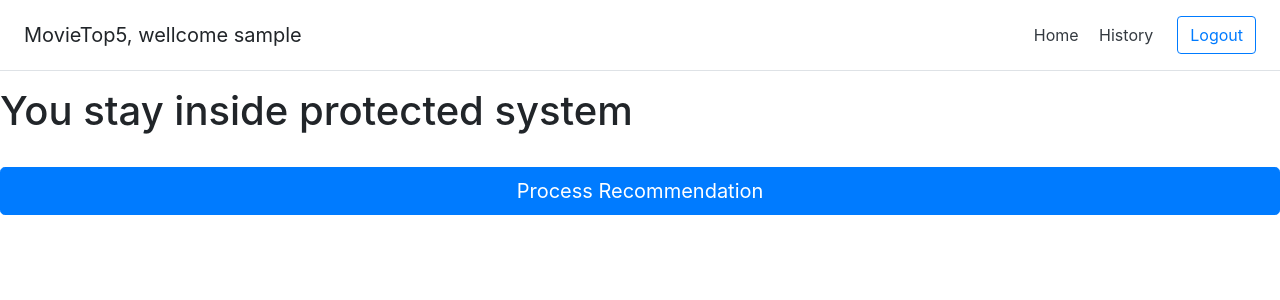
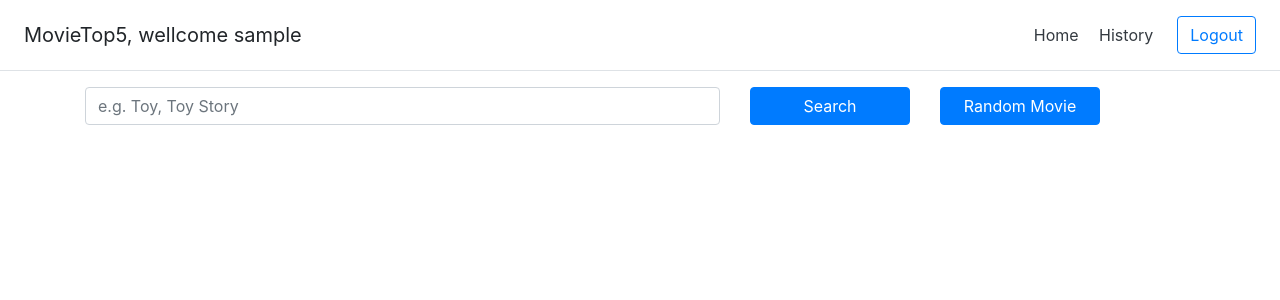
Before and after one commit to philcoder/poc_movie_recommendation, a Flask app: page /webui/home in a window 1280 px wide. Shown: the top 300 px of the page. Run offline with Flask 2, Linux system fonts and the light colour scheme; the visitor is signed in with stand-in values (Sample User, id 1); data comes from the database, SQL or seed files in the repository; some libraries are stand-ins or nearby versions.

Commit message:
create html ui for movie recomendation

```diff
--- a/ml-service/app/engine.py
+++ b/ml-service/app/engine.py
@@ -24,14 +24,8 @@ class Engine:
         print(" [x] Done")
 
     def loadMovieLensDataset(self):
-        u_cols = ['user_id', 'age', 'sex', 'occupation', 'zip_code']
-        self.users = pd.read_csv('app/dataset/u.user', sep='|', names=u_cols,encoding='latin-1')
         r_cols = ['user_id', 'movie_id', 'rating', 'unix_timestamp']
         self.ratings = pd.read_csv('app/dataset/u.data', sep='\t', names=r_cols,encoding='latin-1')
-        i_cols = ['movie id', 'movie title' ,'release date','video release date', 'IMDb URL', 'unknown', 'Action', 'Adventure','Animation',
-        'Children\'s', 'Comedy', 'Crime', 'Documentary', 'Drama', 'Fantasy','Film-Noir', 'Horror', 'Musical', 'Mystery', 'Romance', 'Sci-Fi',
-            'Thriller', 'War', 'Western']
-        self.items = pd.read_csv('app/dataset/u.item', sep='|', names=i_cols,encoding='latin-1')
 
     def collaborativeFilteringModel(self):
         print(type(self.ratings))
--- a/web/app/dao.py
+++ b/web/app/dao.py
@@ -26,6 +26,9 @@ class UserDao():
 
     def getUserByUsername(self, username):
         return User.query.filter_by(username=username).first()
+
+    def getUserById(self, id):
+        return User.query.get(id)
 
     def count(self):
         return User.query.count()
@@ -62,3 +65,22 @@ class MovieDao():
             print(e)
             db.session.rollback()
             return -1
+
+    def getMovieByName(self, name):
+        sql = "%{}%".format(name)
+        return Movie.query.filter(Movie.title.like(sql)).all()
+
+    def getMovieById(self, id):
+        return Movie.query.get(id)
+
+class UserRating():
+    def add(self, userRating):
+        try:
+            db.session.add(userRating)
+            db.session.commit()
+        except Exception as e:
+            print(e)
+            db.session.rollback()
+
+    def listAll(self):
+        print("list all UR")
--- a/web/app/models.py
+++ b/web/app/models.py
@@ -16,7 +16,8 @@ class User(UserMixin, db.Model):
     username = db.Column(db.String(15), index=True, unique=True)
     password_hash = db.Column('pw', db.String(128))
     userrole = db.Column(db.String(5))
-    #posts = db.relationship('Post', backref='author', lazy='dynamic')
+
+    ratings = db.relationship('UserRating', backref='user_rating', lazy='dynamic')
 
     def set_password(self, password):
         self.password_hash = generate_password_hash(password)
@@ -26,6 +27,30 @@ class User(UserMixin, db.Model):
 
     def __repr__(self):
         return '<User {}>'.format(self.username)
+
+class UserRating(db.Model):
+    __tablename__ = "user_rating"
+    id = db.Column(db.Integer, primary_key=True)
+    user_id = db.Column(db.Integer, db.ForeignKey('user.id'))
+    movie_id = db.Column(db.Integer, db.ForeignKey('movie.id'))
+    rating = db.Column(db.Integer)
+
+    suggest_movies = db.relationship('SuggestMovies', backref='suggest_movies', lazy='dynamic') # lazy only be used with one-to-many
+    movie = db.relationship('Movie', backref='user_rating_movie') # one-to-one
+
+    def __repr__(self):
+        return '<UserRating user_id={}, movie_id={} rating={}>'.format(self.user_id, self.movie_id, self.rating)
+
+class SuggestMovies(db.Model):
+    __tablename__ = "suggest_movies"
+    id = db.Column(db.Integer, primary_key=True)
+    rating_id = db.Column(db.Integer, db.ForeignKey('user_rating.id'))
+    movie_id = db.Column(db.Integer, db.ForeignKey('movie.id'))
+
+    movie = db.relationship('Movie', backref='suggest_movies_movie')
+
+    def __repr__(self):
+        return '<SuggestMovies rating_id={}, movie={}>'.format(self.rating_id, self.movie)
 
 
 class Movie(db.Model):
--- a/web/app/routes.py
+++ b/web/app/routes.py
@@ -2,13 +2,15 @@ from flask import render_template, flash, redirect, url_for, request, jsonify
 from werkzeug.urls import url_parse
 from flask_login import login_required, logout_user, current_user, login_user
 
+import random
+
 from app import app
 from app.forms import LoginForm, RegisterLoginForm
-from app.models import User
-from app.dao import UserDao
+from app.dao import UserDao, MovieDao
 from app.services import Publisher
 
 userDao = UserDao()
+movieDao = MovieDao()
 
 '''
 route exemple: http://localhost:16000/webui
@@ -69,13 +71,54 @@ def register():
 @app.route('/webui/home')
 @login_required
 def home():
-    user = User.query.get(current_user.get_id())
+    user = userDao.getUserById(current_user.get_id())
     import datetime
     userdata = {
         'username' : user.username,
         'date' : datetime.datetime.utcnow()
     }
     return render_template('home.html', data=userdata)
+
+@app.route('/webui/searchMovie', methods=['POST'])
+def search_movie_button():
+    content = request.get_json()
+    movies = movieDao.getMovieByName(content["movie_name"])
+    if len(movies) != 0:
+        moviePayload = []
+        for movie in movies:
+            moviePayload.append(
+                {
+                    'title' : movie.title,
+                    'release_date' : movie.release_date,
+                    'genres' : movie.genres,
+                }
+            )
+
+        response = {}
+        response['status'] = 'ok'
+        response['movies'] = moviePayload[0]
+
+        return jsonify(response)
+    else:
+        return jsonify({
+            'status' : 'not_found'
+        })
+
+@app.route('/webui/randomMovie', methods=['GET'])
+def random_movie_button():
+    movieId = random.randint(1,1600)
+    movie = movieDao.getMovieById(movieId)
+
+    response = {}
+    response['status'] = 'ok'
+    response['movies'] = {
+        'title' : movie.title,
+        'release_date' : movie.release_date,
+        'genres' : movie.genres,
+    }
+
+    return jsonify(response)
+
 
 @app.route('/webui/recommendation', methods=['POST'])
 def sent_recommendation_button():
--- /dev/null
+++ b/web/app/static/css/pages/home.css
@@ -0,0 +1,5 @@
+
+.content_movie{
+    background-color: #f8f8f8;
+
+}
--- a/web/app/static/js/pages/home.js
+++ b/web/app/static/js/pages/home.js
@@ -1,5 +1,53 @@
 
-function executeProcess(){
+function searchMovie(){
+    var data = {
+        movie_name: $('#movie_search').val(),
+    }
+
+    $.ajax({
+        async: true,
+        url: '/webui/searchMovie',
+        method: 'POST',
+        contentType: "application/json; charset=utf-8",
+        dataType: 'json',
+        data: JSON.stringify(data),
+        success: function(serverData){
+            if(serverData.status === "ok"){
+                populateMovieContent(serverData)
+            }
+        }
+    })
+}
+
+function randomMovie(){
+    $.ajax({
+        async: true,
+        url: '/webui/randomMovie',
+        method: 'GET',
+        success: function(serverData){
+            //console.log(serverData)
+            if(serverData.status === "ok"){
+                populateMovieContent(serverData)
+            }
+        }
+    })
+}
+
+function populateMovieContent(serverData){
+    $("#movie_title").text(serverData.movies.title);
+    $("#movie_release").text(serverData.movies.release_date);
+    $("#movie_genres").text(serverData.movies.genres);
+    $("#movie_content").show();
+}
+
+
+
+
+
+
+
+
+function recommendationProcess(){
     var data = {
         type: "movie",
         tags: ["action", "adventure"]
--- a/web/app/templates/home.html
+++ b/web/app/templates/home.html
@@ -2,9 +2,81 @@
 
 {% block content %}
     <script type="text/javascript" src="{{ url_for('static', filename='js/pages/home.js') }}"></script>
-    <h1>You stay inside protected system</h1>
-    <br>
-    <p>
-        <input class="btn btn-lg btn-primary btn-block" id="submitRecommendation" name="submitRecommendation" type="submit" value="Process Recommendation" onclick="executeProcess()">
-    </p>
+    <link rel="stylesheet" type="text/css" href="{{ url_for('static', filename='css/pages/home.css') }}" />
+
+    <div class="container justify-content-center align-items-center">
+        <div class="form-group">
+            <div class="row">
+                <div class="col-7">
+                    <input type="text" class="form-control" id="movie_search" size="90" maxlength="90" placeholder="e.g. Toy, Toy Story">
+                </div>
+                <div class="col-2">
+                    <input class="btn btn-primary btn-block" id="btn_search_movie" name="searchMovie" type="submit" value="Search" onclick="searchMovie()">
+                </div>
+                <div class="col-2">
+                    <input class="btn btn-primary btn-block" id="btn_random_movie" name="randomMovie" type="submit" value="Random Movie" onclick="randomMovie()">
+                </div>
+            </div>
+        </div>
+    </div>
+
+    <div class="pt-5 d-flex flex-column justify-content-center">
+        <div id="movie_content"class="container content_movie border border-primary rounded" style="width: 650px; display: none">
+            <div class="row pt-2 pl-2 pr-2 pb-1">
+                <div class="col-20">
+                    <label>Title: </label>
+                    <label id="movie_title">The Matrix (1999)The Matrix (1999)The Matrix (1999)</label>
+                </div>
+            </div>
+            <div class="row pt-1 pl-2 pr-2 pb-1">
+                <div class="col-20">
+                    <label>Release: </label>
+                    <label id="movie_release">01-Jan-99</label>
+                </div>
+            </div>
+            <div class="row pt-1 pl-2 pr-2 pb-1">
+                <div class="col-20">
+                    <label>Genres: </label>
+                    <label id="movie_genres">Action/Fiction</label>
+                </div>
+            </div>
+            <div class="row pt-1 pl-2 pr-2 pb-1">
+                <div class="col-17 pt-2">
+                    <label><b>Your Rating: </b></label>
+                </div>
+                <div class="col-2">
+                    <select id="movie_rating" class="form-control">
+                        <option value="1">1</option>
+                        <option value="2">2</option>
+                        <option value="3">3</option>
+                        <option value="4">4</option>
+                        <option value="5">5</option>
+                    </select>
+                </div>
+            </div>
+            <div class="row pt-5 pb-3 justify-content-center">
+                <div class="col-5">
+                    <input class="btn btn-primary btn-block" id="submitRecommendation" name="submitRecommendation" type="submit" value="Process Recommendation" onclick="executeProcess()">
+                </div>
+            </div>
+        </div>
+
+        <div class="pt-5 container" style="width: 650px;">
+        </div>
+
+        <div id="movie_top5_content" class="container content_movie border border-success rounded" style="width: 650px; display: none">
+            <div class="row pt-3 pb-2 justify-content-center">
+                <div class="col-20">
+                    <h4>Recommended Movies</h4>
+                </div>
+            </div>
+            <div class="row pt-2 pl-2 pr-2 pb-1">
+                <div class="col-20">
+                    <ul id="movie_top5">
+                        <li>The Matrix 3 (2002)</li>
+                    </ul>
+                </div>
+            </div>
+        </div>
+    </div>
 {% endblock %}
--- a/web/web.py
+++ b/web/web.py
@@ -1,8 +1,8 @@
 from app import app, db
 
-from app.models import User, Movie
+from app.models import User, Movie, SuggestMovies, UserRating
 
 ##NOTE: every model create need to be put in dictionary and imported like this code!
 @app.shell_context_processor
 def make_shell_context():
-    return {'db': db, 'User': User, 'Movie': Movie}
+    return {'db': db, 'User': User, 'Movie': Movie, 'UserRating' : UserRating, 'SuggestMovies' : SuggestMovies}
```
Also changed, not shown: 1 other file.
